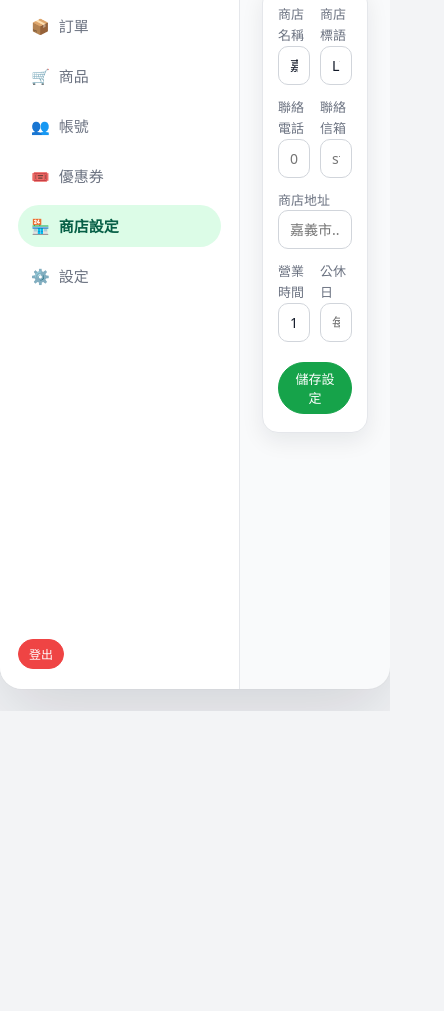
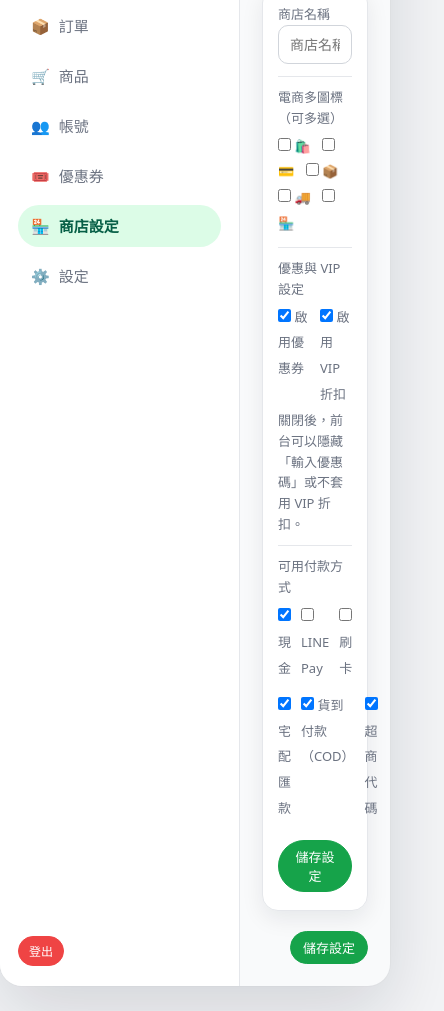
Before and after one commit to As9873021/line-liff-store, a website: page public/admin-store-settings.html in a window 390 px wide. Shown: the part 169-1180 px from the top of the page, 444 px wide, since content can reach past the window. Before the commit the page ends 880 px from the top, so only its background shows below. Drawn offline with Linux system fonts and the light colour scheme.

Commit message:
Refactor admin store settings form
Updated store settings form to include new options for store icons, coupons, VIP discounts, and payment methods. Removed unused fields for store slogan, phone, email, and address.

```diff
--- a/public/admin-store-settings.html
+++ b/public/admin-store-settings.html
@@ -253,45 +253,112 @@
       </div>
 
       <div class="card">
+  <!-- 只保留商店名稱 -->
   <div class="input-row">
     <div>
       <div class="small">商店名稱</div>
-            <input id="storeName" class="input" placeholder="商店名稱" value="嘉義牛肉麵 後台">
-          </div>
-          <div>
-            <div class="small">商店標語</div>
-            <input id="storeSlogan" class="input" placeholder="商店標語" value="LIFF 管理">
+      <input id="storeName" class="input" placeholder="商店名稱">
     </div>
   </div>
 
+  <hr class="overlay-hr" style="border:none;border-top:1px solid #e5e7eb;margin:10px 0;">
+
+  <!-- 新增：電商多圖標 -->
+  <div class="input-row" style="margin-bottom:4px;">
+    <div class="small">電商多圖標（可多選）</div>
+  </div>
   <div class="input-row">
     <div>
-            <div class="small">聯絡電話</div>
-            <input id="storePhone" class="input" placeholder="0912-345-678">
-          </div>
-          <div>
-            <div class="small">聯絡信箱</div>
-            <input id="storeEmail" class="input" placeholder="store@example.com">
+      <label class="small" style="margin-right:8px;">
+        <input type="checkbox" class="store-icon-option" value="🛍️"> 🛍️
+      </label>
+      <label class="small" style="margin-right:8px;">
+        <input type="checkbox" class="store-icon-option" value="💳"> 💳
+      </label>
+      <label class="small" style="margin-right:8px;">
+        <input type="checkbox" class="store-icon-option" value="📦"> 📦
+      </label>
+      <label class="small" style="margin-right:8px;">
+        <input type="checkbox" class="store-icon-option" value="🚚"> 🚚
+      </label>
+      <label class="small" style="margin-right:8px;">
+        <input type="checkbox" class="store-icon-option" value="🏪"> 🏪
+      </label>
     </div>
   </div>
 
+  <hr class="overlay-hr" style="border:none;border-top:1px solid #e5e7eb;margin:10px 0;">
+
+  <!-- 新增：優惠與 VIP 設定 -->
+  <div class="small" style="margin-bottom:4px;">優惠與 VIP 設定</div>
+  <div class="input-row" style="margin-bottom:4px;">
+    <div>
+      <label class="small">
+        <input type="checkbox" id="storeEnableCoupons" checked>
+        啟用優惠券
+      </label>
+    </div>
+    <div>
+      <label class="small">
+        <input type="checkbox" id="storeEnableVip" checked>
+        啟用 VIP 折扣
+      </label>
+    </div>
+  </div>
+  <div class="small" style="margin-bottom:4px;color:#6b7280;">
+    關閉後，前台可以隱藏「輸入優惠碼」或不套用 VIP 折扣。
+  </div>
+
+  <hr class="overlay-hr" style="border:none;border-top:1px solid #e5e7eb;margin:10px 0;">
+
+  <!-- 新增：可用付款方式 -->
+  <div class="small" style="margin-bottom:6px;">可用付款方式</div>
   <div class="input-row">
     <div>
-            <div class="small">商店地址</div>
-            <input id="storeAddress" class="input" placeholder="嘉義市...">
+      <label class="small">
+        <input type="checkbox" id="pmCash" checked>
+        現金
+      </label>
+    </div>
+    <div>
+      <label class="small">
+        <input type="checkbox" id="pmLinePay">
+        LINE Pay
+      </label>
+    </div>
+    <div>
+      <label class="small">
+        <input type="checkbox" id="pmCard">
+        刷卡
+      </label>
+    </div>
+  </div>
+  <div class="input-row" style="margin-top:4px;">
+    <div>
+      <label class="small">
+        <input type="checkbox" id="pmHomeDelivery" checked>
+        宅配匯款
+      </label>
+    </div>
+    <div>
+      <label class="small">
+        <input type="checkbox" id="pmCod" checked>
+        貨到付款（COD）
+      </label>
+    </div>
+    <div>
+      <label class="small">
+        <input type="checkbox" id="pmCvsCode" checked>
+        超商代碼
+      </label>
     </div>
   </div>
 
-        <div class="input-row">
-          <div>
-            <div class="small">營業時間</div>
-            <input id="storeHours" class="input" placeholder="11:00-14:00, 17:00-20:00" value="11:00-14:00, 17:00-20:00">
-          </div>
-          <div>
-            <div class="small">公休日</div>
-            <input id="storeOffDays" class="input" placeholder="每週一">
+  <div style="margin-top: 20px; text-align: right;">
+    <button class="btn btn-primary" onclick="saveSettings()">儲存設定</button>
   </div>
 </div>
+
 
         <div style="margin-top: 20px; text-align: right;">
           <button class="btn btn-primary" onclick="saveSettings()">儲存設定</button>
@@ -302,16 +369,22 @@
 
   <div id="toast"></div>
 
-  <script>
  function saveSettings() {
+  // 取得電商多圖標（多選）
+  const storeIcons = Array.from(document.querySelectorAll('.store-icon-option:checked'))
+    .map(cb => cb.value);
+
   const settings = {
     storeName: document.getElementById('storeName').value,
-        storeSlogan: document.getElementById('storeSlogan').value,
-        storePhone: document.getElementById('storePhone').value,
-        storeEmail: document.getElementById('storeEmail').value,
-        storeAddress: document.getElementById('storeAddress').value,
-        storeHours: document.getElementById('storeHours').value,
-        storeOffDays: document.getElementById('storeOffDays').value
+    storeIcons: storeIcons,
+    storeEnableCoupons: document.getElementById('storeEnableCoupons').checked,
+    storeEnableVip: document.getElementById('storeEnableVip').checked,
+    pmCash: document.getElementById('pmCash').checked,
+    pmLinePay: document.getElementById('pmLinePay').checked,
+    pmCard: document.getElementById('pmCard').checked,
+    pmHomeDelivery: document.getElementById('pmHomeDelivery').checked,
+    pmCod: document.getElementById('pmCod').checked,
+    pmCvsCode: document.getElementById('pmCvsCode').checked
   };
 
   localStorage.setItem('storeSettings', JSON.stringify(settings));
@@ -330,15 +403,31 @@
   const saved = localStorage.getItem('storeSettings');
   if (saved) {
     const settings = JSON.parse(saved);
+
+    // 商店名稱
     document.getElementById('storeName').value = settings.storeName || '';
-        document.getElementById('storeSlogan').value = settings.storeSlogan || '';
-        document.getElementById('storePhone').value = settings.storePhone || '';
-        document.getElementById('storeEmail').value = settings.storeEmail || '';
-        document.getElementById('storeAddress').value = settings.storeAddress || '';
-        document.getElementById('storeHours').value = settings.storeHours || '';
-        document.getElementById('storeOffDays').value = settings.storeOffDays || '';
+
+    // 電商多圖標
+    if (settings.storeIcons && Array.isArray(settings.storeIcons)) {
+      document.querySelectorAll('.store-icon-option').forEach(cb => {
+        cb.checked = settings.storeIcons.includes(cb.value);
+      });
+    }
+
+    // 優惠與 VIP 設定
+    document.getElementById('storeEnableCoupons').checked = settings.storeEnableCoupons !== false;
+    document.getElementById('storeEnableVip').checked = settings.storeEnableVip !== false;
+
+    // 可用付款方式
+    document.getElementById('pmCash').checked = settings.pmCash !== false;
+    document.getElementById('pmLinePay').checked = settings.pmLinePay || false;
+    document.getElementById('pmCard').checked = settings.pmCard || false;
+    document.getElementById('pmHomeDelivery').checked = settings.pmHomeDelivery !== false;
+    document.getElementById('pmCod').checked = settings.pmCod !== false;
+    document.getElementById('pmCvsCode').checked = settings.pmCvsCode !== false;
   }
 });
+
   </script>
 </body>
 </html>
```
Lines whose indentation alone changed are shown as unchanged.
